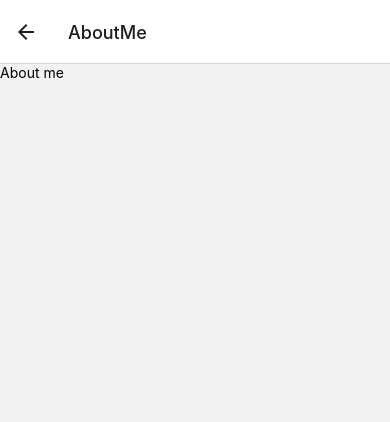
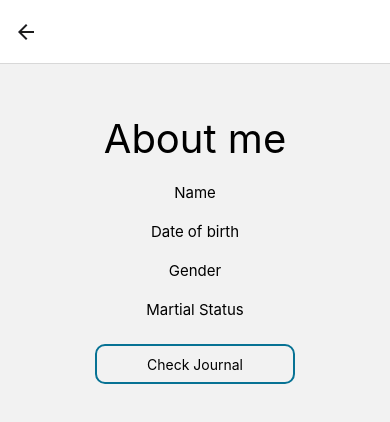
Before and after one commit to ACMDreamTeam/memorium-frontened, a React Native app: screen /AboutMe in a window 390 px wide. Shown: the top 422 px of the page. Built offline with nearby package versions, Linux system fonts and the light colour scheme; what expo-linking would draw is missing.

Commit message:
Some changes to main, Created elements in about me

```diff
--- a/navigation/index.tsx
+++ b/navigation/index.tsx
@@ -51,7 +51,7 @@ function RootNavigator() {
       <Stack.Screen name="JournalView" component={JournalView} options={{ title: 'Journal' }} />
       <Stack.Screen name="ReminderAdd" component={ReminderAdd} />
       <Stack.Screen name="ReminderView" component={ReminderView} options={{ title: 'Reminder' }} />
-      <Stack.Screen name="AboutMe" component={AboutMe} />
+      <Stack.Screen name="AboutMe" component={AboutMe} options={{ title: '' }} />
       <Stack.Group screenOptions={{ presentation: 'modal' }}>
         <Stack.Screen name="Modal" component={ModalScreen} />
       </Stack.Group>
--- a/screens/AboutMe.tsx
+++ b/screens/AboutMe.tsx
@@ -1,15 +1,52 @@
-import { StyleSheet, Text, View } from 'react-native';
+import React from 'react';
+import { StyleSheet, Text, TouchableOpacity, View } from 'react-native';
 
 import { RootStackScreenProps } from '../types';
 
 export default function AboutMe({ navigation }: RootStackScreenProps<'AboutMe'>) {
   return (
     <View style={styles.container}>
-      <Text>About me</Text>
+      <Text style={styles.title}>About me</Text>
+
+      <Text style={styles.matter}>Name</Text>
+      <Text style={styles.matter}>Date of birth</Text>
+      <Text style={styles.matter}>Gender</Text>
+      <Text style={styles.matter}>Martial Status</Text>
+
+      <TouchableOpacity style={styles.btn} onPress={() => navigation.navigate('JournalView')}>
+        <Text>Check Journal</Text>
+      </TouchableOpacity>
     </View>
   );
 }
 
 const styles = StyleSheet.create({
-  container: {},
+  container: {
+    alignItems: 'center',
+    marginTop: 50,
+  },
+
+  title: {
+    fontSize: 40,
+    color: 'black',
+  },
+
+  matter: {
+    fontSize: 15,
+    marginTop: 20,
+    color: 'black',
+  },
+
+  btn: {
+    width: 200,
+    height: 40,
+    marginTop: 25,
+    justifyContent: 'center',
+    borderWidth: 2,
+
+    borderRadius: 10,
+    padding: 10,
+    alignItems: 'center',
+    borderColor: '#077294',
+  },
 });
```
Also changed, not shown: screens/Main.tsx (+7 -2 lines).
